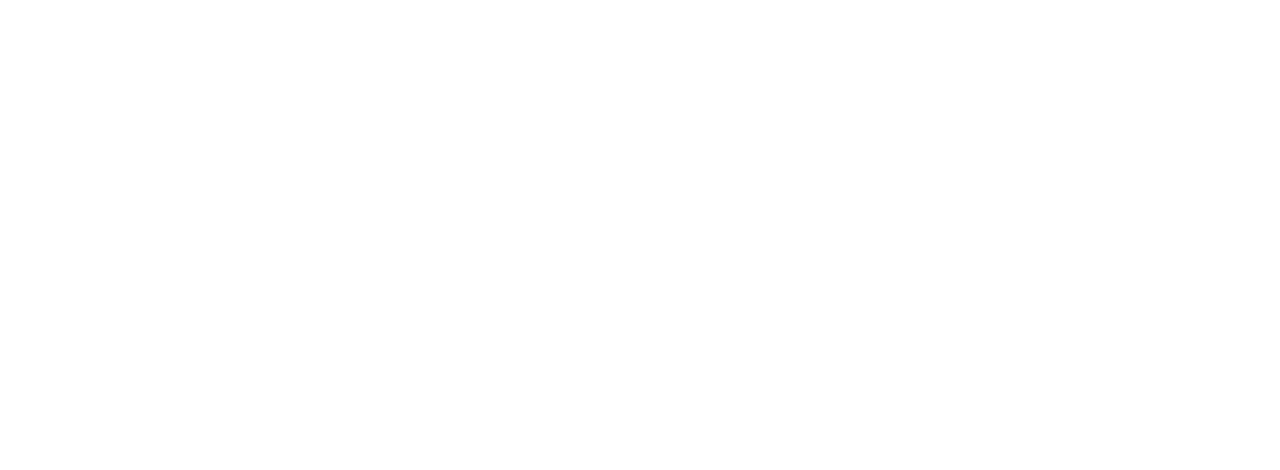
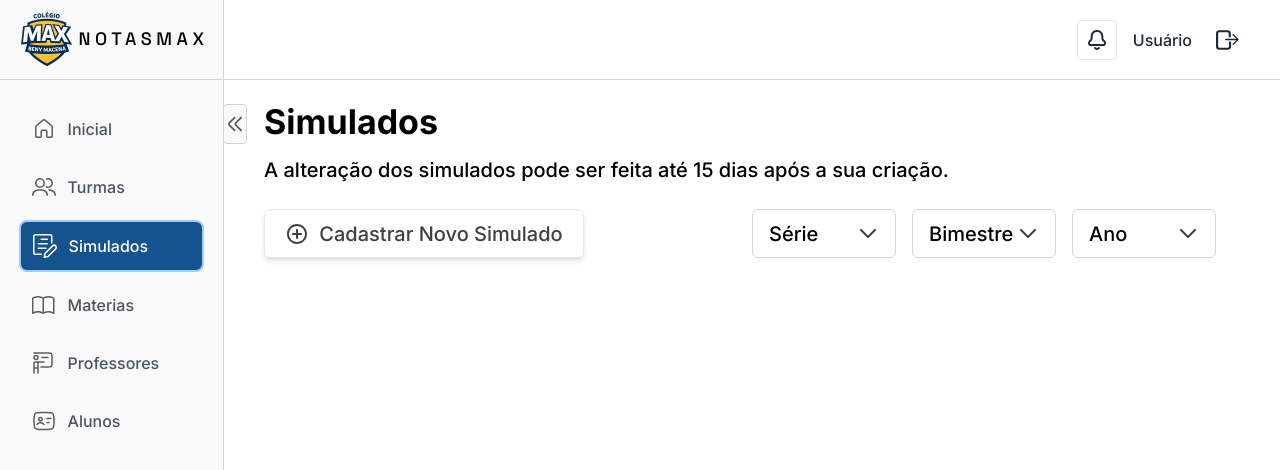
Before and after one commit to NotasMAX/notas-max, a React (Vite) app in the folder Frontend/: page /Simulados in a window 1280 px wide. Before the commit this address had no page. Shown: the top 470 px of the page. Built offline with nearby package versions, Linux system fonts and the light colour scheme.

Commit message:
feat: add Simulados page and integrate with routing; update styles for Simulados components

```diff
--- a/Frontend/src/App.jsx
+++ b/Frontend/src/App.jsx
@@ -4,7 +4,7 @@
 import TurmasEditar from "./pages/TurmasEditar";
 import Turmas from "./pages/Turmas";
 import Home from "./pages/Home";
-
+import Simulados from "./pages/Simulados";
 
 function App() {
   return (
@@ -39,6 +39,12 @@
           <TurmasEditar />
         </Layout>
       } />
+
+         <Route path="/Simulados" element={
+        <Layout>
+          <Simulados />
+        </Layout>
+      } />
     </Routes >
 
 
--- /dev/null
+++ b/Frontend/src/pages/Simulados.jsx
@@ -0,0 +1,113 @@
+import React, { useEffect, useState, useRef } from 'react';
+// import { useParams, useNavigate, useLocation } from 'react-router-dom';
+import Style from '../styles/Simulados.module.css';
+// import TurmasPesquisarForm from '../components/TurmasPesquisarForm';
+// import TurmaItem from '../components/TurmaItem';
+import { Skeleton } from 'primereact/skeleton';
+import { Toast } from 'primereact/toast';
+import { getTurmasPorAno } from '../api/turmasapi';
+
+export default function Simulados(initialData, onSubmit ) {
+        const [formData, setFormData] = useState(initialData || {
+            ano: 0,
+            serie: 0,
+            bimestre: 0,
+        });
+
+    const gerarAnos = () => {
+        const anoAtual = new Date().getFullYear();
+        const anos = [];
+        for (let i = anoAtual + 1; i >= anoAtual - 50; i--) {
+            anos.push(i);
+        }
+        return anos;
+    };
+
+
+    const handleChange = (e) => {
+        const { name, value } = e.target;
+        setFormData(prevData => ({ ...prevData, [name]: value }));
+        onSubmit(formData);
+    }
+
+    return (
+        <div>
+            <h2 className={Style.SimuladosHeader}>Simulados</h2>
+            <p className={Style.SimuladosAlert}>A alteração dos simulados pode ser feita até 15 dias após a sua criação.</p>
+            <div className={Style.SimuladosContainer}>
+                <a href="/Simulados/Cadastrar" className={Style.LinkCadastrar}>
+                    <svg className={Style.LinkCadastrarIcon} width="24" height="24" viewBox="0 0 24 24" fill="none" xmlns="http://www.w3.org/2000/svg">
+                        <path fillRule="evenodd" clipRule="evenodd" d="M2 12C2 6.47715 6.47715 2 12 2C17.5228 2 22 6.47715 22 12C22 17.5228 17.5228 22 12 22C6.47715 22 2 17.5228 2 12ZM12 4C7.58172 4 4 7.58172 4 12C4 16.4183 7.58172 20 12 20C16.4183 20 20 16.4183 20 12C20 7.58172 16.4183 4 12 4Z" />
+                        <path fillRule="evenodd" clipRule="evenodd" d="M12 7C12.5523 7 13 7.44772 13 8V11H16C16.5523 11 17 11.4477 17 12C17 12.5523 16.5523 13 16 13H13V16C13 16.5523 12.5523 17 12 17C11.4477 17 11 16.5523 11 16V13H8C7.44772 13 7 12.5523 7 12C7 11.4477 7.44772 11 8 11H11V8C11 7.44772 11.4477 7 12 7Z" />
+                    </svg>
+                    Cadastrar Novo Simulado
+                </a>
+                <form className={Style.SimuladosFilters}>
+                       <div className={Style.formSelectContainer}>
+                        <select
+                            required
+                            name="serie"
+                            value={String(formData.serie)}
+                            className={Style.formSelect}
+                            onChange={handleChange}
+                        >
+                        <option className={Style.formOption} key={0} value={0}>
+                            Série
+                        </option>
+                            {[1,2,3].map(serie => (
+                                <option className={Style.formOption} key={serie} value={serie}>
+                                    {serie}º EM
+                                </option>
+                            ))}
+                        </select>
+                        <svg className={Style.formSelectArrow} width="24" height="24" viewBox="0 0 24 24" fill="none" xmlns="http://www.w3.org/2000/svg">
+                            <path fillRule="evenodd" clipRule="evenodd" d="M4.29289 8.29289C4.68342 7.90237 5.31658 7.90237 5.70711 8.29289L12 14.5858L18.2929 8.29289C18.6834 7.90237 19.3166 7.90237 19.7071 8.29289C20.0976 8.68342 20.0976 9.31658 19.7071 9.70711L12.7071 16.7071C12.3166 17.0976 11.6834 17.0976 11.2929 16.7071L4.29289 9.70711C3.90237 9.31658 3.90237 8.68342 4.29289 8.29289Z" />
+                        </svg>
+                    </div>
+                       <div className={Style.formSelectContainer}>
+                        <select
+                            required
+                            name="bimestre"
+                            value={String(formData.bimestre)}
+                            className={Style.formSelect}
+                            onChange={handleChange}
+                        >
+                        <option className={Style.formOption} key={0} value={0}>
+                            Bimestre
+                        </option>
+                            {[1,2,3,4].map(bimestre => (
+                                <option className={Style.formOption} key={bimestre} value={bimestre}>
+                                    {bimestre}º
+                                </option>
+                            ))}
+                        </select>
+                        <svg className={Style.formSelectArrow} width="24" height="24" viewBox="0 0 24 24" fill="none" xmlns="http://www.w3.org/2000/svg">
+                            <path fillRule="evenodd" clipRule="evenodd" d="M4.29289 8.29289C4.68342 7.90237 5.31658 7.90237 5.70711 8.29289L12 14.5858L18.2929 8.29289C18.6834 7.90237 19.3166 7.90237 19.7071 8.29289C20.0976 8.68342 20.0976 9.31658 19.7071 9.70711L12.7071 16.7071C12.3166 17.0976 11.6834 17.0976 11.2929 16.7071L4.29289 9.70711C3.90237 9.31658 3.90237 8.68342 4.29289 8.29289Z" />
+                        </svg>
+                    </div>
+                    <div className={Style.formSelectContainer}>
+                        <select
+                            required
+                            name="ano"
+                            value={String(formData.ano)}
+                            className={Style.formSelect}
+                            onChange={handleChange}
+                        >
+                        <option className={Style.formOption} key={0} value={0}>
+                            Ano
+                        </option>
+                            {gerarAnos().map(ano => (
+                                <option className={Style.formOption} key={ano} value={ano}>
+                                    {ano}
+                                </option>
+                            ))}
+                        </select>
+                        <svg className={Style.formSelectArrow} width="24" height="24" viewBox="0 0 24 24" fill="none" xmlns="http://www.w3.org/2000/svg">
+                            <path fillRule="evenodd" clipRule="evenodd" d="M4.29289 8.29289C4.68342 7.90237 5.31658 7.90237 5.70711 8.29289L12 14.5858L18.2929 8.29289C18.6834 7.90237 19.3166 7.90237 19.7071 8.29289C20.0976 8.68342 20.0976 9.31658 19.7071 9.70711L12.7071 16.7071C12.3166 17.0976 11.6834 17.0976 11.2929 16.7071L4.29289 9.70711C3.90237 9.31658 3.90237 8.68342 4.29289 8.29289Z" />
+                        </svg>
+                    </div>
+                </form>
+            </div>
+        </div>
+    );
+}
--- a/Frontend/src/pages/Turmas.jsx
+++ b/Frontend/src/pages/Turmas.jsx
@@ -5,8 +5,6 @@
 import TurmaItem from '../components/TurmaItem';
 import { Skeleton } from 'primereact/skeleton';
 import { Toast } from 'primereact/toast';
-
-
 import { getTurmasPorAno } from '../api/turmasapi';
 
 export default function Turmas() {
--- /dev/null
+++ b/Frontend/src/styles/Simulados.module.css
@@ -0,0 +1,56 @@
+.SimuladosHeader {
+     @apply text-[2.125rem] font-bold font-inter;
+}
+
+.SimuladosAlert {
+     @apply font-medium font-inter text-[1.25rem] mt-2 mb-6;
+}
+
+.SimuladosContainer {
+     @apply flex justify-between mb-6 lg:flex-row flex-col;
+}
+
+.LinkCadastrar {
+     @apply flex flex-row items-center justify-center font-medium font-inter text-[1.25rem] text-[#404040] border rounded-md shadow-md w-[20rem] h-[3.0625rem];
+}
+
+.LinkCadastrar:hover {
+     @apply bg-[#1E3A8A] text-white;
+}
+
+.LinkCadastrarIcon {
+     @apply fill-[#404040] h-[1.5rem] w-auto mr-[0.625rem];
+}
+
+.LinkCadastrar:hover .LinkCadastrarIcon {
+     @apply fill-white;
+}
+
+.SimuladosFilters {
+     @apply flex flex-col lg:flex-row;
+}
+
+.formContainer {
+     @apply flex flex-col justify-between mb-[2rem] lg:flex-row;
+}
+
+.formSelectContainer {
+     @apply relative w-[9rem] mt-4 lg:mt-0 lg:mr-4;
+}
+
+.formSelectContainer:last-child {
+     @apply lg:mr-6;
+}
+
+.formSelect {
+     @apply rounded-md lg:pr-2 w-[9rem] h-[3.0625rem] bg-white border border-gray-300 text-[1.25rem] font-medium font-inter appearance-none pl-4;
+
+}
+
+.formOption {
+     @apply text-[1.25rem] w-[7.1875rem] font-medium font-inter mb-6 text-[#404040] text-left;
+}
+
+.formSelectArrow {
+     @apply h-[1.5rem] w-auto fill-[#404040] absolute right-[1rem] top-[0.75rem] pointer-events-none;
+}
```
